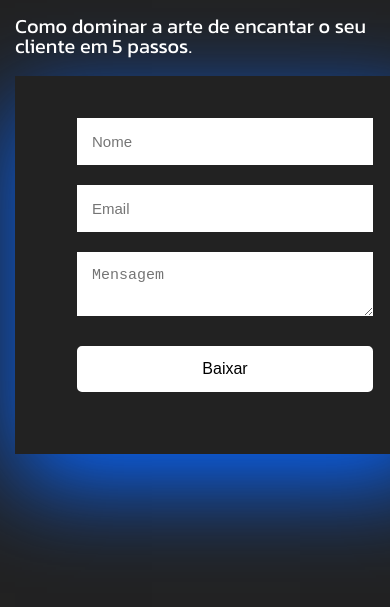
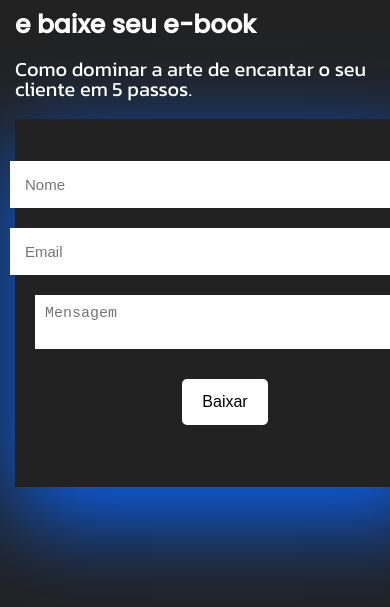
Before and after one commit to RIANJuniooo/lilianarcanjotreinamentos, a plain HTML site: page index.html in a window 390 px wide. Shown: the part 237-844 px from the top of the page. Drawn offline with Linux system fonts and the light colour scheme.

Commit message:
atualizaçao mobile

```diff
--- a/styles/style.css
+++ b/styles/style.css
@@ -64,7 +64,6 @@ main{
 
 h2{
     font-size: 56px;
-    line-height: 10px;
     font-family: poppinsmedium;
 
 }
@@ -99,8 +98,8 @@ section form{
     display: flex;
     flex-direction: column;
     width: 100%;
-    padding: 2rem;
-    box-sizing: border-box;
+    margin: 2rem;
+
 }
 
 
@@ -112,13 +111,12 @@ form label{
 
 form input{
     padding: 15px;
-    box-sizing: border-box;
     outline: none;
     border: 0;
     margin-bottom: 20px;
     font-size: 15px;
     transition: all 0.5s;
-    width: 100%;
+    width: 400px;
 }
 
 
@@ -127,17 +125,14 @@ form input:focus{
 }
 
 form textarea{
-    padding: 15px;
+    padding: 10px;
     outline: none;
-    box-sizing: border-box;
     border: 0;
     font-size: 15px;
     margin-bottom: 30px;
     transition: all 0.5s;
     width: 100%;
 }
-
-
 
 form textarea:focus{
     border-radius: 15px;
@@ -153,7 +148,6 @@ form button{
     border-radius: 5px;
     transition: all 0.5s;
     margin-bottom: 20px;
-    width: 100%;
 }
 
 form button:hover{
@@ -195,12 +189,4 @@ img{
 
 
    }
-
-   form input {
-    width: 100%;
-   }
-
-   form textarea {
-    width: 100%;
-   }
   }
```
